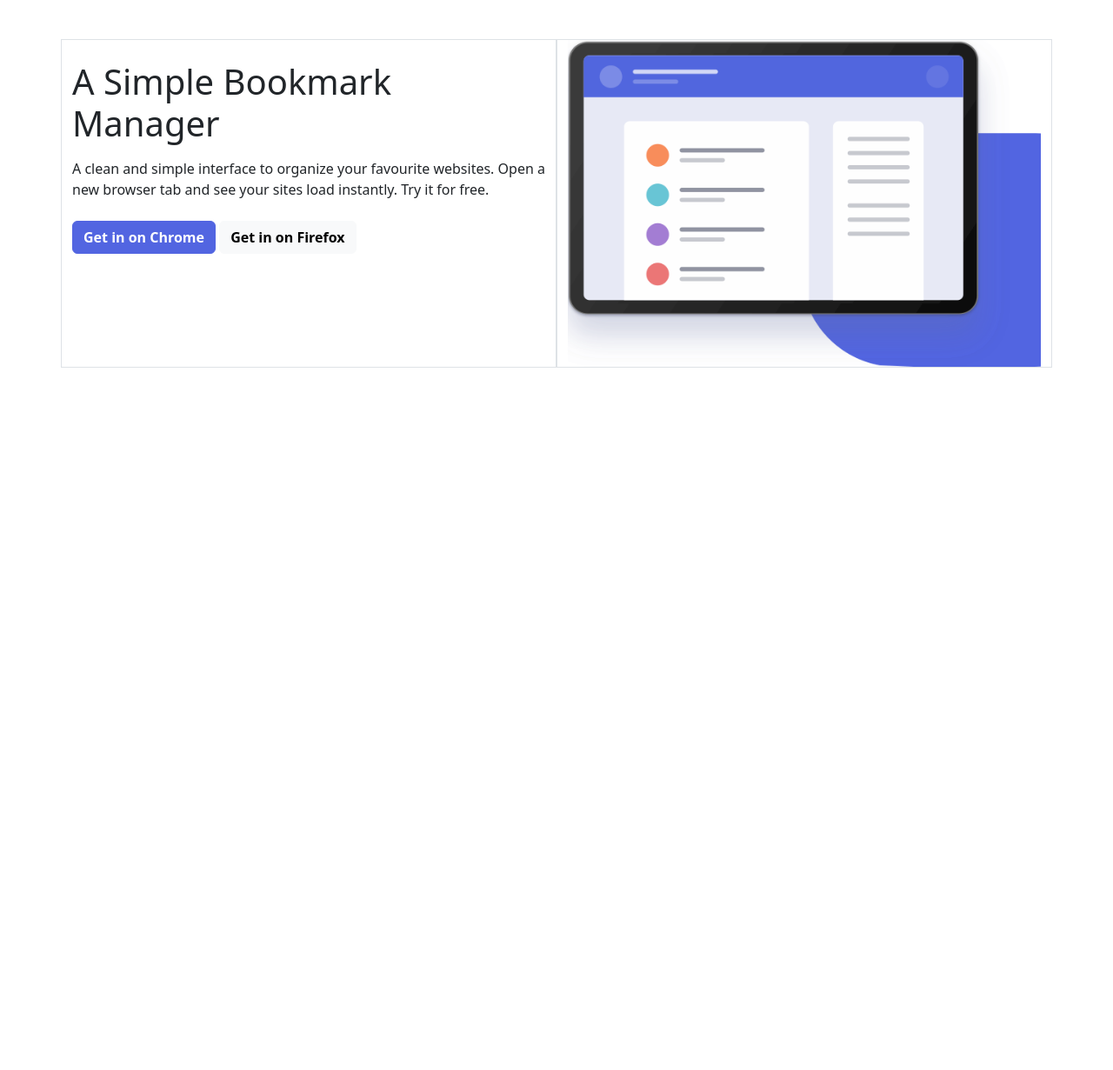
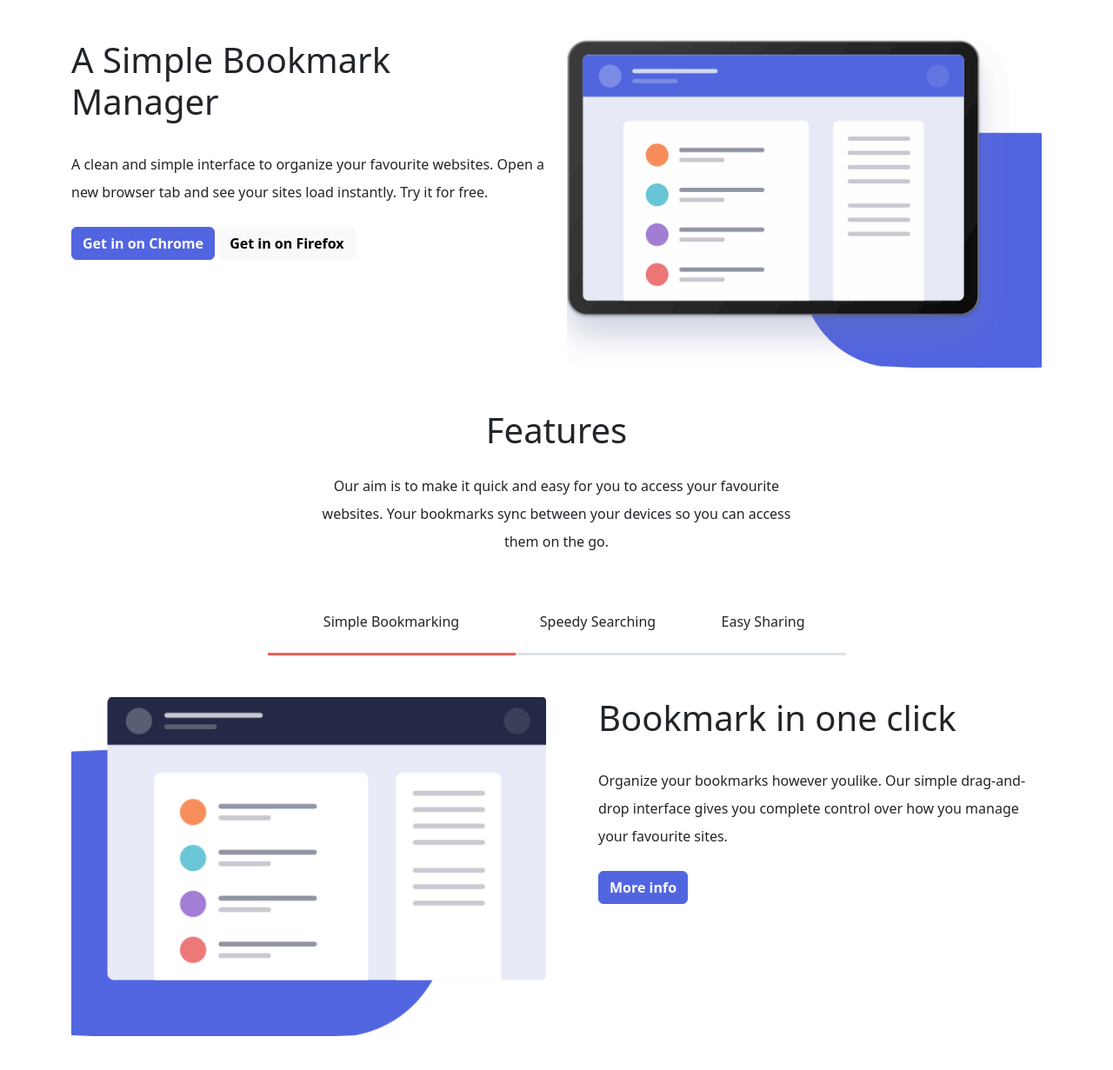
Before and after one commit to AresGui/Sprin2, a website: page index.html in a window 1280 px wide. Shown: the part 51-1282 px from the top of the page at 87% size. Drawn offline with Linux system fonts and the light colour scheme.

Commit message:
exercici 2

```diff
--- a/index.html
+++ b/index.html
@@ -41,13 +41,14 @@
     </div>
 
     <div class="container">
-        <div class="row pt-5 mt-5">
-            <div class="col-12 order-md-2 col-md-6 border">
+        <div class="row pt-5 mt-5 ">
+            <div class="col-12 order-md-2 col-md-6">
                 <img class="img-fluid" src="/images/illustration-hero2.png" alt="">
             </div>
-            <div class="col-12 order-md-1 col-md-6 pr-md-5 border text-center text-md-start">
-                <h1 class="pt-4">A Simple Bookmark Manager</h1>
-                <p class="fw-lighter py-2">A clean and simple interface to organize your favourite websites. Open a new browser tab and see
+            <div class="col-12 order-md-1 col-md-6 pr-md-5 text-center text-md-start">
+                <h1 class="mb-4">A Simple Bookmark Manager</h1>
+                <p class="fw-lighter py-2 lh-lg">A clean and simple interface to organize your favourite websites. Open a new
+                    browser tab and see
                     your
                     sites load instantly. Try it for free.
                 </p>
@@ -57,47 +58,38 @@
         </div>
     </div>
 
-    <!--
-    <nav class="navbar fixed-top navbar-expand-lg bg-body-tertiary">
-        <div class="container">
-            <div class="navbar-header">
-                <a class="navbar-brand" href="#">
-                    <img src="/images/logo-bookmark.svg" alt="bookmark logo">
-                </a>
-            </div>
-            <div class="collapse navbar-collapse" id="navbarSupportedContent">
-                <ul class="navbar-nav me-auto mb-2 mb-lg-0">
-                    <li class="nav-item">
-                        <a class="nav-link active" aria-current="page" href="#">FEATURES</a>
-                    </li>
-                    <li class="nav-item mx-5">
-                        <a class="nav-link active" aria-current="page" href="#">PRICING</a>
-                    </li>
-                    <li class="nav-item">
-                        <a class="nav-link active" aria-current="page" href="#">CONTACT</a>
-                    </li>
-                </ul>
-                <button class="btn navbar-btn bg-secondary text-white px-4" type="submit">LOGIN</button>
+    <div class="container my-5">
+        <div class="row text-center justify-content-center">
+            <div class="col-12 col-md-6 col-auto mb-5">
+                <h1 class="mb-4">Features</h1>
+                <p class="fw-lighter lh-lg">Our aim is to make it quick and easy for you to access your favourite websites.
+                    Your bookmarks sync between your devices so you can access them on the go.</p>
             </div>
         </div>
-    </nav>
+
+        <div class="row text-center justify-content-center">
+            <div class="col-12 col-md-3 border-3 border-bottom border-secondary pb-4"><span class="accent-color">Simple Bookmarking</span></div>
+            <div class="col-12 col-md-2 border-3 border-bottom border-gray-600 pb-4">Speedy Searching</div>
+            <div class="col-12 col-md-2 border-3 border-bottom border-gray-600 pb-4">Easy Sharing</div>
+        </div>
+
+    </div>
 
 
-    <div class="navbar navbar-light">
-        <div class="container">
-            <div class="navbar-header">
-                <a class="navbar-brand" href="#">
-                    <img src="/images/logo-bookmark.svg" alt="bookmark logo">
-                </a>
+    <div class="container">
+        <div class="row  mt-5 ">
+            <div class="col-12 col-md-6">
+                <img class="img-fluid" src="/images/illustration-features-tab-2_2.png" alt="">
             </div>
-            <ul class="nav navbar-nav navbar-right">
-                <li><a href="#">FEATURES</a></li>
-                <li><a href="#">PRICING</a></li>
-                <li><a href="#">CONTACT</a></li>
-            </ul>
-            <button class="btn btn-danger navbar-btn">Login</button>
+            <div class="col-12 col-md-6 text-center text-md-start ps-md-5">
+                <h1 class="mb-4">Bookmark in one click</h1>
+                <p class="fw-lighter py-2 lh-lg">Organize your bookmarks however youlike. Our simple drag-and-drop interface gives you complete control over how you manage your favourite sites.
+                </p>
+                <button type="button" class="btn btn-primary fw-bold bg-primary">More info</button>
+
+            </div>
         </div>
-        -->
+    </div>
 </body>
 
 </html>
--- a/sass/main.scss
+++ b/sass/main.scss
@@ -3,9 +3,11 @@ $primary: #5265E1;
 $secondary: #FA5959;
 
 
+
 //import functions and variables
-@import "../node_modules/bootstrap/scss/_variables";
-@import "../node_modules/bootstrap/scss/_functions";
+@import '../node_modules/bootstrap/scss/functions';
+@import '../node_modules/bootstrap/scss/variables';
+@import '../node_modules/bootstrap/scss/mixins';
 
 //import bootstrap
 @import "../node_modules/bootstrap/scss/bootstrap";
```
Also changed, not shown: css/main.min.css, images/illustration-features-tab-2_2.png (added).
